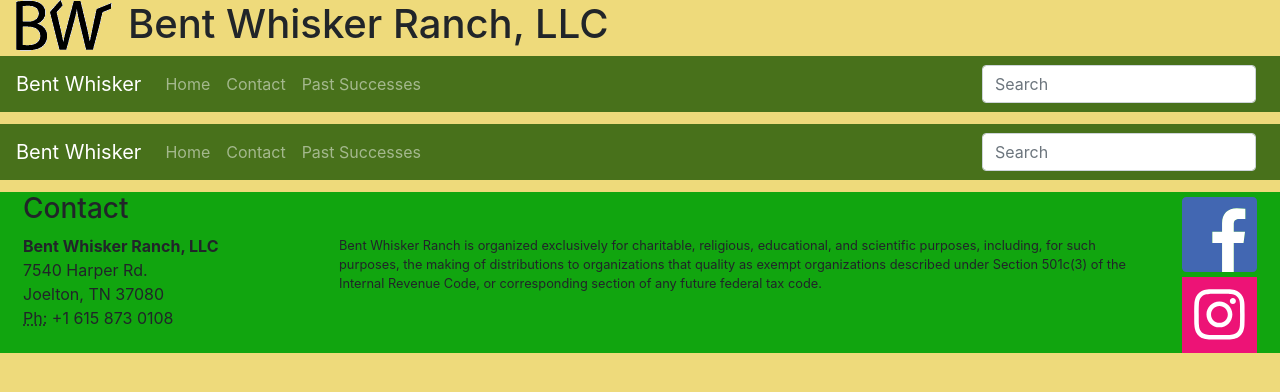
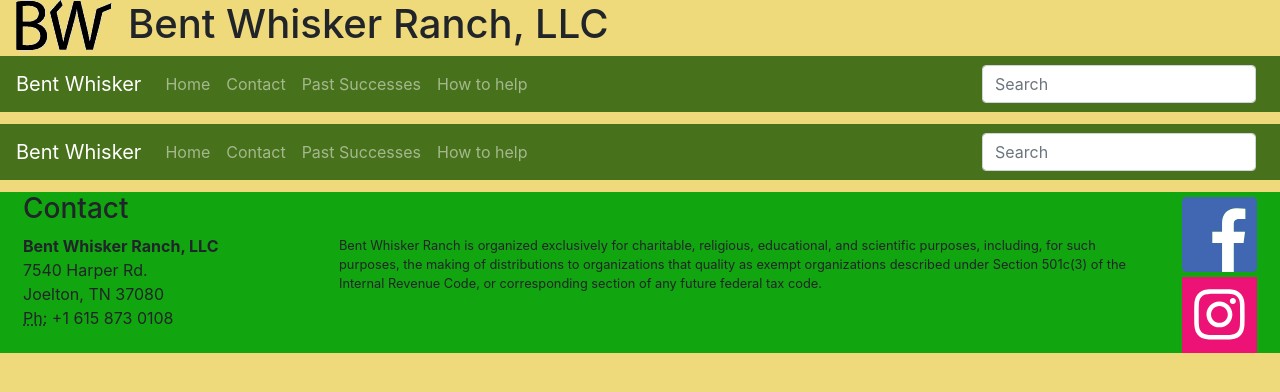
Before and after one commit to sam452/bw, an Angular app: page /navbar in a window 1280 px wide. Shown: the top 392 px of the page. Built offline with nearby package versions, Linux system fonts and the light colour scheme.

Commit message:
add donate to nav

```diff
--- a/src/app/navbar/navbar.component.html
+++ b/src/app/navbar/navbar.component.html
@@ -20,6 +20,9 @@
       <li class="nav-item">
         <a class="nav-link" [routerLink]="['/successes']">Past Successes</a>
       </li>
+      <li class="nav-item">
+        <a class="nav-link" [routerLink]="['/donate']">How to help</a>
+      </li>
 
     </ul>
     <form class="form-inline my-2 my-lg-0">
```
Also changed, not shown: 3 other files (tests, documents, lock files or other folders).
